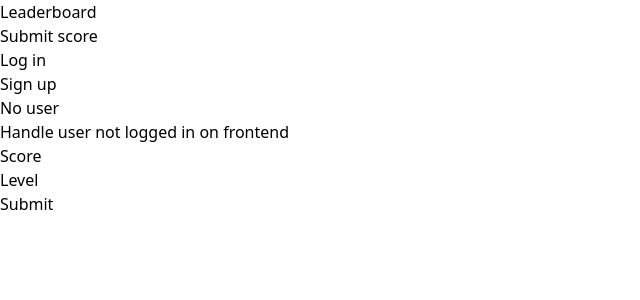
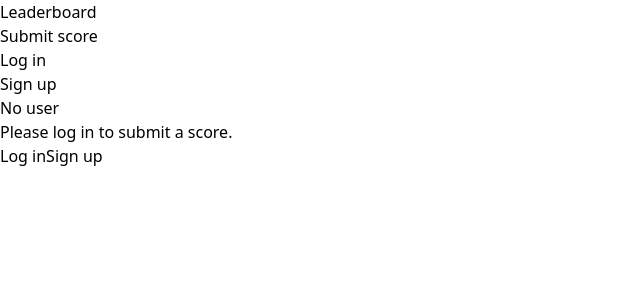
Before and after one commit to oliverbaileysmith/leaderboard, a React (Vite) app in the folder frontend/: page /submit in a window 1280 px wide. Shown: the top 300 px of the page, without its empty margins (0-640 px from the left). Built offline with nearby package versions, Linux system fonts and the light colour scheme; no server answers.

Commit message:
Handle user not logged in on Submit page

```diff
--- a/frontend/src/pages/Login.jsx
+++ b/frontend/src/pages/Login.jsx
@@ -1,4 +1,5 @@
 import React, {useState, useContext} from "react";
+import {Navigate} from "react-router-dom"
 
 import FormInput from "../components/FormInput.jsx"
 
@@ -58,6 +59,9 @@ const Login = () => {
 		setStatus("typing");
 	}
 
+	if (loginContext.isLoggedIn)
+		return <Navigate to="/" />
+
 	return (
 		<>
 			<form onSubmit={(e) => handleSubmit(e)}>
--- a/frontend/src/pages/Register.jsx
+++ b/frontend/src/pages/Register.jsx
@@ -1,4 +1,5 @@
 import React, {useState, useEffect, useContext} from "react";
+import {Navigate} from "react-router-dom"
 
 import FormInput from "../components/FormInput.jsx"
 
@@ -127,6 +128,9 @@ const Register = () => {
 		setStatus("typing");
 	}
 
+	if (loginContext.isLoggedIn)
+		return <Navigate to="/" />
+
 	return (
 		<>
 			<form onSubmit={(e) => handleSubmit(e)}>
--- a/frontend/src/pages/SubmitScore.jsx
+++ b/frontend/src/pages/SubmitScore.jsx
@@ -1,4 +1,5 @@
 import React, {useState, useEffect, useContext} from "react";
+import {Link} from "react-router-dom";
 
 import FormInput from "../components/FormInput.jsx"
 
@@ -72,9 +73,21 @@ const SubmitScore = () => {
 		setStatus("typing");
 	}
 
+	if (!loginContext.isLoggedIn)
+		return (
+			<>
+				<p>Please log in to submit a score.</p>
+				<Link to="/login">
+					<button className="bg-slate-400 border-solid border-black border-2 rounded p-1 hover:bg-slate-600" type="button">Log in</button>
+				</Link>
+				<Link to="/register">
+					<button className="bg-slate-400 border-solid border-black border-2 rounded p-1 hover:bg-slate-600" type="button">Sign up</button>
+				</Link>
+			</>
+		)
+
 	return (
 		<>
-			<h1>Handle user not logged in on frontend</h1>
 			<form onSubmit={(e) => handleSubmit(e)}>
 				<FormInput
 					type="text"
```
